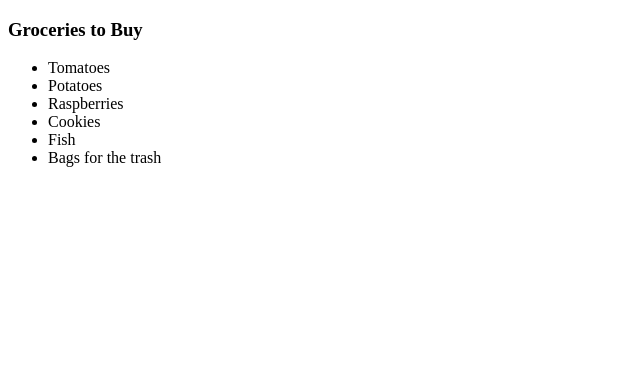
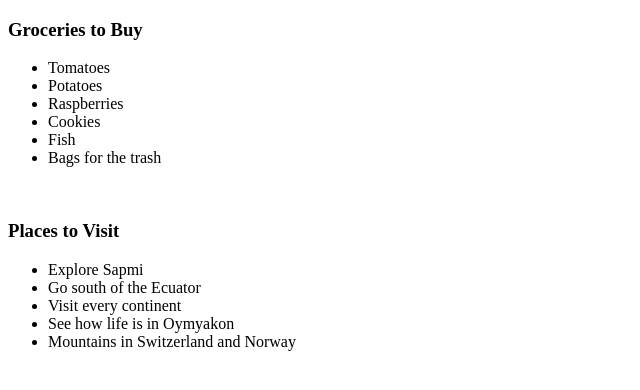
Before and after one commit to mistsoftime/git_test, a plain HTML site: page html_boilerplate/UnorderedLists.html in a window 1280 px wide. Shown: the whole page, without its empty margins (0-640 px from the left). Drawn offline with Linux system fonts and the light colour scheme.

Commit message:
ListTasks

```diff
--- a/html_boilerplate/UnorderedLists.html
+++ b/html_boilerplate/UnorderedLists.html
@@ -16,5 +16,14 @@
                 <li>Fish</li>
                 <li>Bags for the trash</li>
             </ul>
+        <br>
+        <h3>Places to Visit</h3>
+            <ul>
+                <li>Explore Sapmi</li>
+                <li>Go south of the Ecuator</li>
+                <li>Visit every continent</li>
+                <li>See how life is in Oymyakon</li>
+                <li>Mountains in Switzerland and Norway</li>
+            </ul>
     </body>
 </html>
```
Also changed, not shown: html_boilerplate/OrderedList.html (+9 -0 lines).
